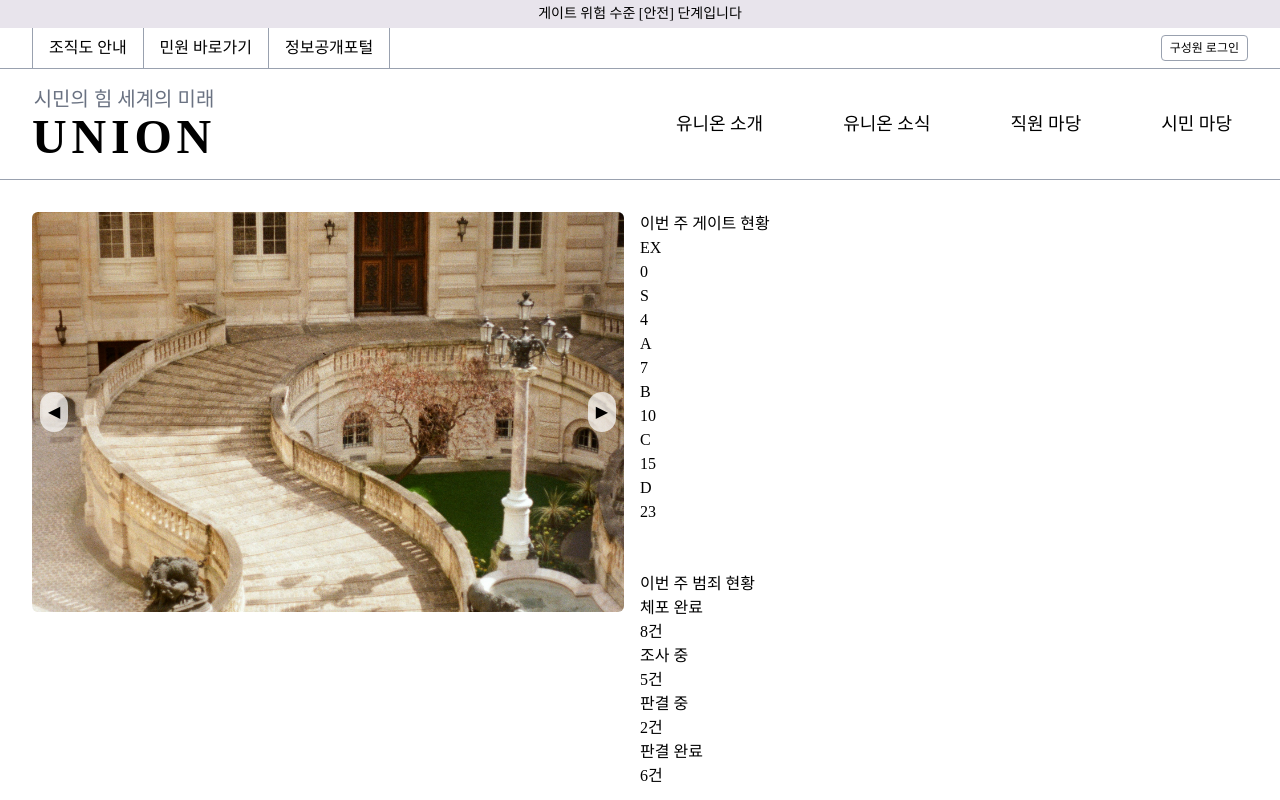
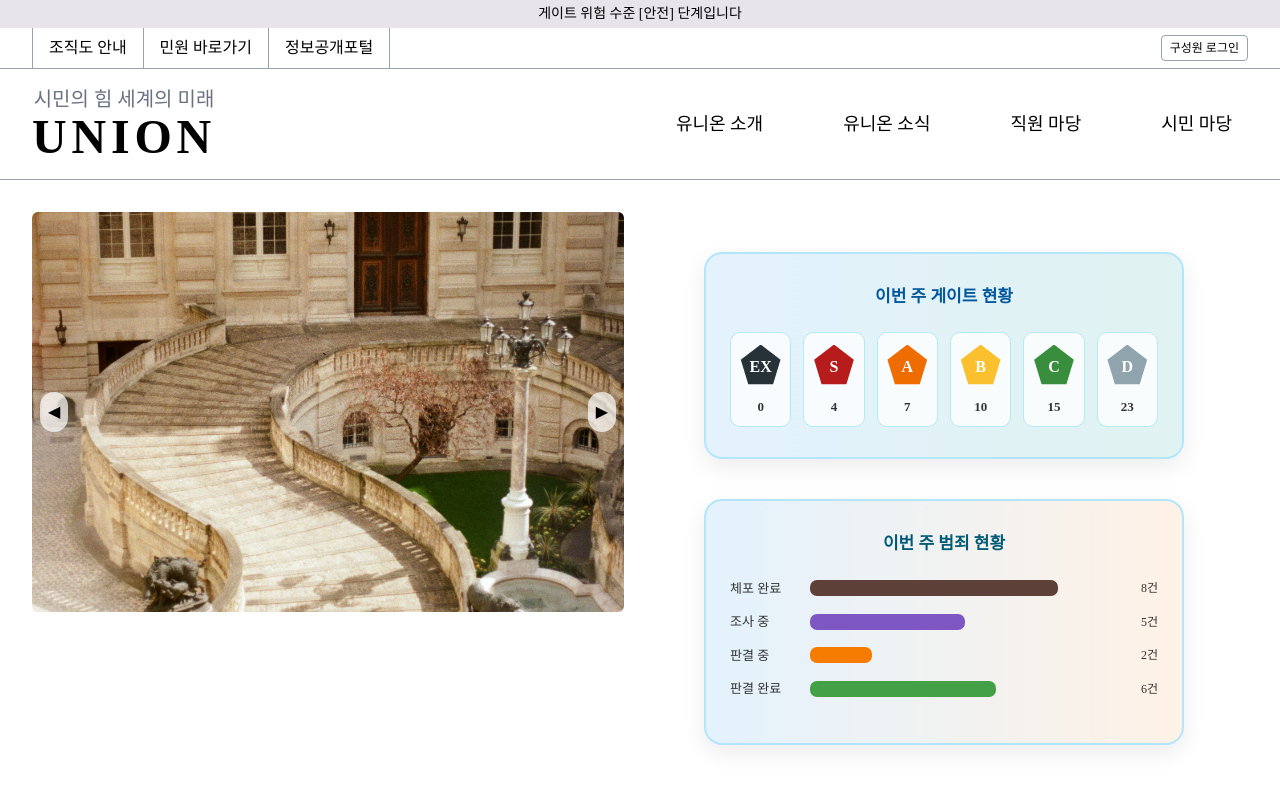
Before and after one commit to heoh/union-site, a React (Vite) app: page / in a window 1280 px wide. Built offline with nearby package versions, Linux system fonts and the light colour scheme; a web font is replaced by a local one.

Commit message:
Update css

```diff
--- a/src/index.css
+++ b/src/index.css
@@ -23,3 +23,143 @@
 body {
     @apply font-sans;
 }
+
+/* 패널 기본 */
+.panel {
+    border-radius: 18px;
+    padding: 30px 24px;
+    max-width: 480px;
+    margin: 40px auto;
+    box-shadow: 0 8px 25px rgba(0, 0, 0, 0.08);
+  }
+
+  /* 제목 공통 */
+  .panel h2 {
+    font-size: 17px;
+    font-weight: 600;
+    text-align: center;
+    margin-bottom: 22px;
+  }
+
+  /* 각 현황판별 배경색 / 스타일 */
+  .gate-status {
+    background: linear-gradient(to right, #e3f2fd, #e0f2f1);
+    border: 2px solid #b3e5fc;
+  }
+
+  .gate-status h2 {
+    color: #01579b;
+  }
+
+  .crime-status {
+    background: linear-gradient(to right, #e3f2fd, #FFF2E6); /* ← 수정된 부분 */
+    border: 2px solid #b3e5fc; /* 동일 톤 유지 */
+  }
+
+  .crime-status h2 {
+    color: #015a74;
+  }
+
+  /* 카드형 레이아웃 */
+  .status-grid {
+    display: grid;
+    grid-template-columns: repeat(auto-fit, minmax(55px, 1fr));
+    gap: 12px;
+    margin-top: 12px; /* 오각형과 카드 간 여백 추가 */
+  }
+
+  /* 카드 기본 */
+  .status-card {
+    border-radius: 10px;
+    background: #ffffffcc;
+    text-align: center;
+    padding-top: 12px;
+    padding-bottom: 10px;
+    border: 1.5px solid #b2ebf2;
+    transition: 0.3s;
+  }
+
+  .status-card:hover {
+    transform: translateY(-3px);
+    box-shadow: 0 6px 12px rgba(0, 0, 0, 0.08);
+  }
+
+  /* 등급 레이블 */
+  .label-section {
+    width: 44px;
+    height: 44px;
+    background: var(--color);
+    color: white;
+    display: flex;
+    align-items: center;
+    justify-content: center;
+    font-weight: bold;
+    margin: 0 auto 8px;
+    clip-path: polygon(
+      50% 0%,
+      95.11% 34.55%,
+      78.18% 90.45%,
+      21.82% 90.45%,
+      4.89% 34.55%
+    );
+  }
+
+  /* 개수 텍스트 */
+  .count-section {
+    font-size: 13px;
+    font-weight: bold;
+    color: #333;
+  }
+
+  /* 오각형 색상 */
+  .status-card.ex { --color: #263238; }
+  .status-card.s  { --color: #b71c1c; }
+  .status-card.a  { --color: #ef6c00; }
+  .status-card.b  { --color: #fbc02d; }
+  .status-card.c  { --color: #388e3c; }
+  .status-card.d  { --color: #90a4ae; }
+
+  /* 범죄현황 막대그래프 */
+  .bar-row {
+    display: flex;
+    align-items: center;
+    margin-bottom: 14px;
+  }
+
+  .bar-label {
+    width: 70px;
+    font-weight: 500;
+    font-size: 13px;
+    color: #333;
+  }
+
+  .bar {
+    flex: 1;
+    height: 16px;
+    margin: 0 10px;
+    background: none;
+    position: relative;
+  }
+
+  .bar-fill {
+    height: 100%;
+    border-radius: 7px;
+    transition: width 0.4s ease;
+    position: absolute;
+    left: 0;
+    top: 0;
+  }
+
+  /* 막대 색상 */
+  .bar-fill.arrested      { background-color: #5d4037; }
+  .bar-fill.investigating { background-color: #7e57c2; }
+  .bar-fill.trial         { background-color: #f57c00; }
+  .bar-fill.closed        { background-color: #43a047; }
+
+  .bar-value {
+    width: 28px;
+    text-align: right;
+    font-size: 12px;
+    font-weight: 500;
+    color: #333;
+  }
```
